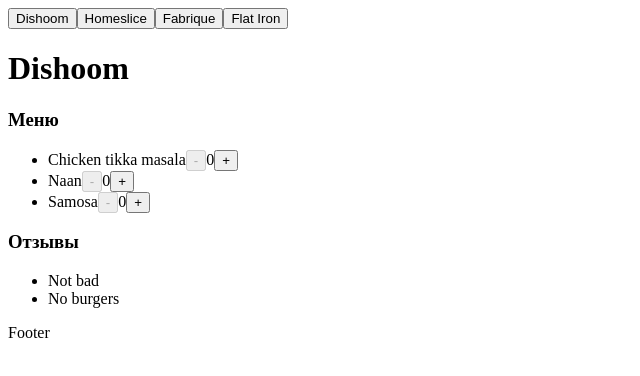
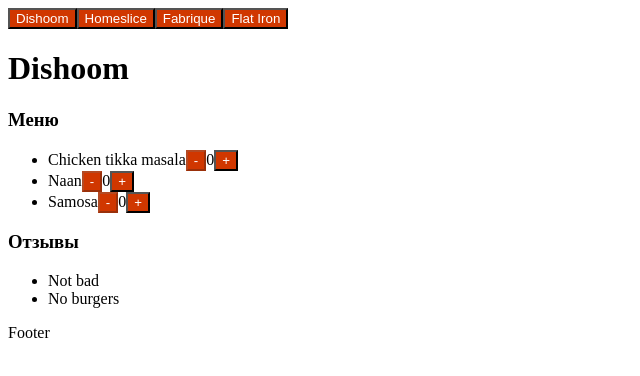
Before and after one commit to krparen/react-course-homeworks, a React (Vite) app: page / in a window 1280 px wide. Shown: the top 376 px of the page, without its empty margins (0-640 px from the left). Built offline with nearby package versions, Linux system fonts and the light colour scheme.

Commit message:
lecture-3/h2 styles wip

```diff
--- a/package.json
+++ b/package.json
@@ -10,8 +10,10 @@
     "preview": "vite preview"
   },
   "dependencies": {
+    "classnames": "^2.5.1",
     "react": "^18.2.0",
-    "react-dom": "^18.2.0"
+    "react-dom": "^18.2.0",
+    "sass": "^1.70.0"
   },
   "devDependencies": {
     "@types/react": "^18.2.43",
--- a/src/components/button/button.jsx
+++ b/src/components/button/button.jsx
@@ -1,3 +1,17 @@
-export const Button = ({text, onClick, isDisabled}) => {
-    return <button onClick={onClick} disabled={isDisabled}>{text}</button>;
+import styles from "./styles.module.scss";
+import classNames from "classnames";
+
+const ButtonViewVariant = {
+    ["primary"]: styles.primary,
+    ["secondary"]: styles.secondary,
+}
+
+export const Button = ({text, onClick, isDisabled, viewVariant}) => {
+    return <button
+        className={classNames(ButtonViewVariant[viewVariant] || ButtonViewVariant["primary"])}
+        onClick={onClick}
+        disabled={isDisabled}
+    >
+        {text}
+    </button>;
 };
--- /dev/null
+++ b/src/components/button/styles.module.scss
@@ -0,0 +1,21 @@
+.primary {
+    background-color: rgb(208, 55, 0);
+    color: white;
+}
+
+.secondary {
+    background-color: white;
+    color: black;
+}
+
+.s {
+    font-size: 12px;
+}
+
+.m {
+    font-size: 14px;
+}
+
+.l {
+    font-size: 20px;
+}
```
Also changed, not shown: 1 other file (tests, documents, lock files or other folders).
